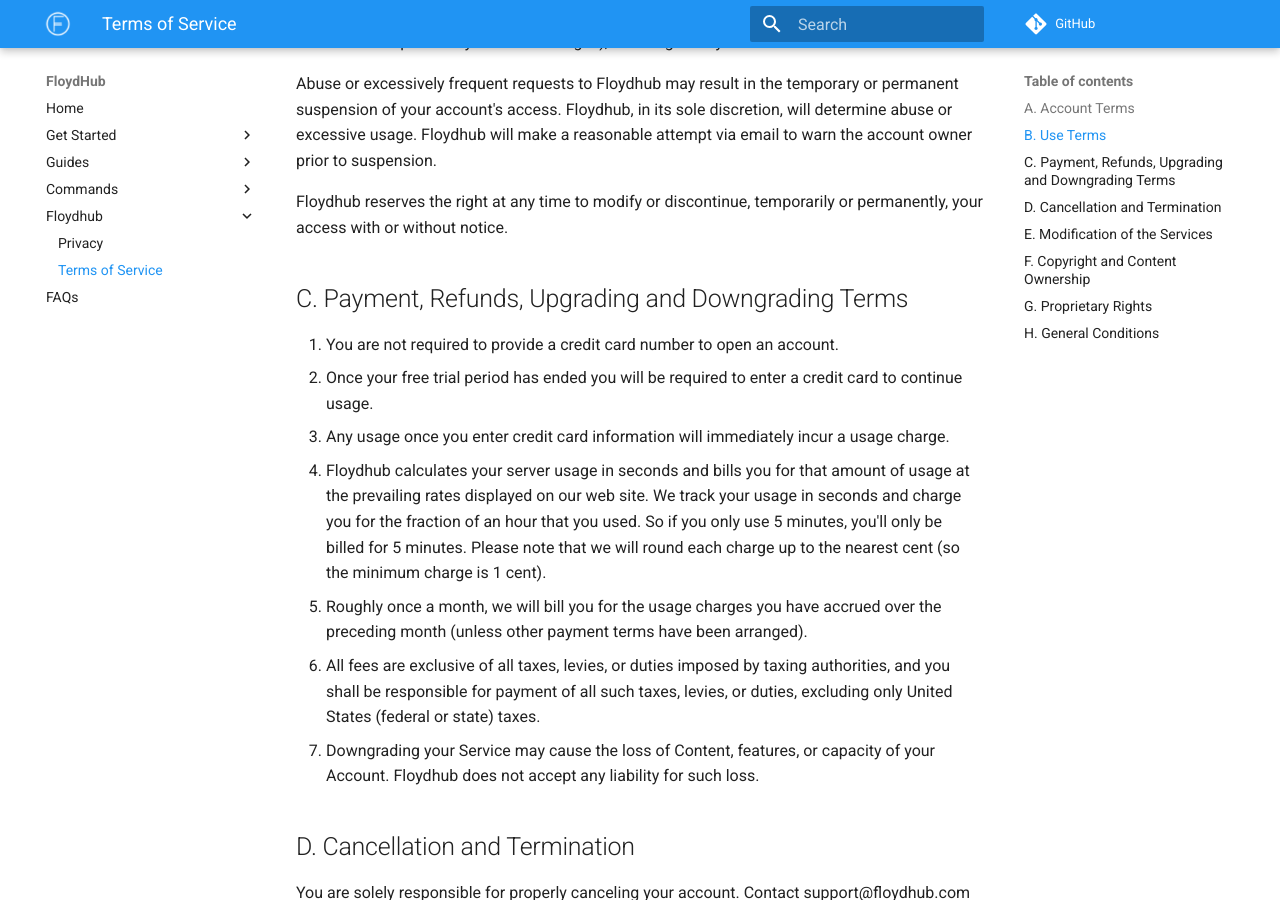
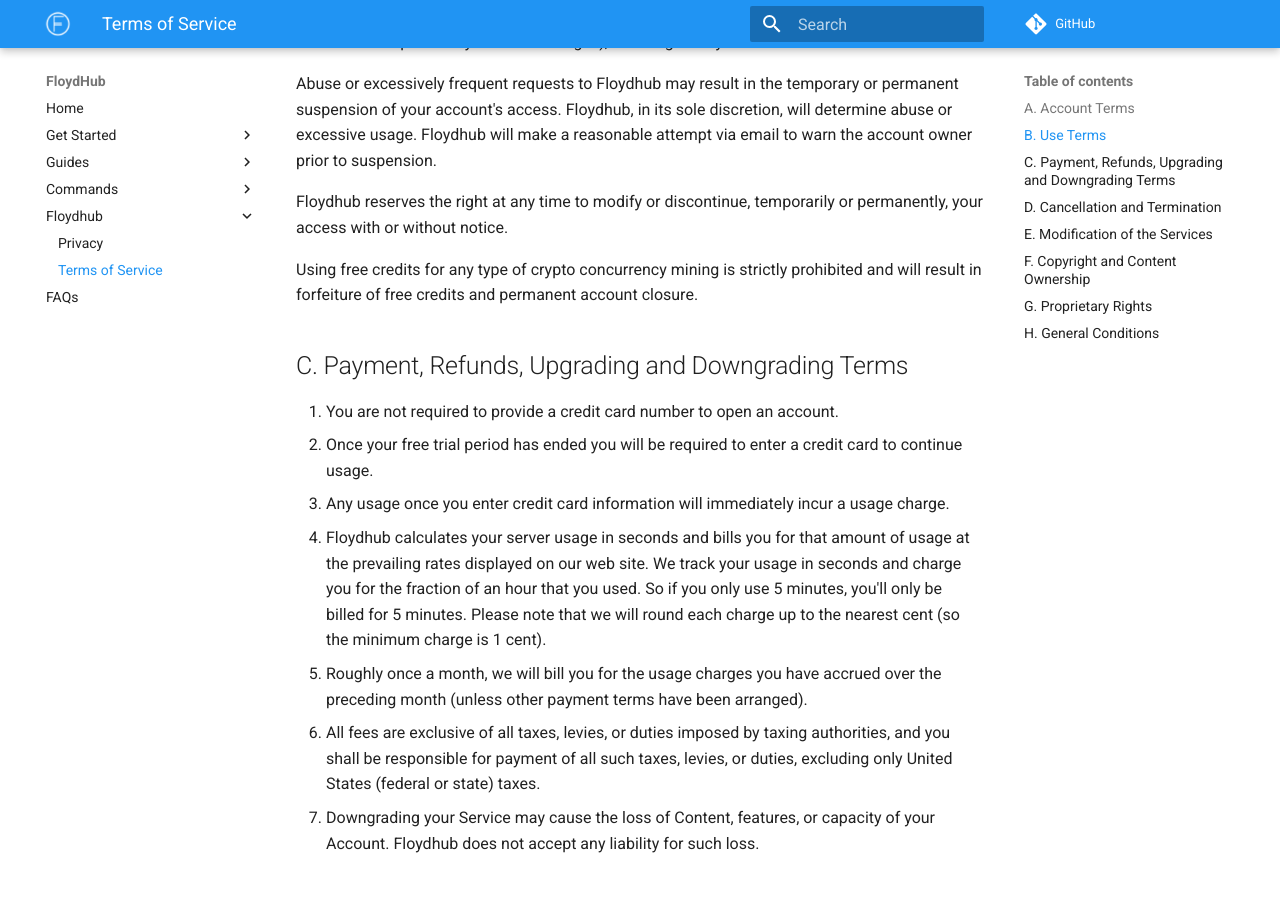
Before and after one commit to floydhub/floyd-docs, an MkDocs documentation site: the page built from docs/floydhub/terms.md, in a window 1280 px wide and 900 px high, scrolled down 1452 px. Built offline with MkDocs 1.6.1 and Material for MkDocs 9.7.7, drawn with Linux system fonts in a browser that asks for light colours; comment, search, counter and statistics services are not loaded; old or Windows-style settings are respelled for this version of MkDocs.

Commit message:
update use terms

```diff
--- a/docs/floydhub/terms.md
+++ b/docs/floydhub/terms.md
@@ -21,6 +21,8 @@
 Abuse or excessively frequent requests to Floydhub may result in the temporary or permanent suspension of your account's access. Floydhub, in its sole discretion, will determine abuse or excessive usage. Floydhub will make a reasonable attempt via email to warn the account owner prior to suspension.
 
 Floydhub reserves the right at any time to modify or discontinue, temporarily or permanently, your access with or without notice.
+
+Using free credits for any type of crypto concurrency mining is strictly prohibited and will result in forfeiture of free credits and permanent account closure.
 
 ## C. Payment, Refunds, Upgrading and Downgrading Terms
 1. You are not required to provide a credit card number to open an account.
```
